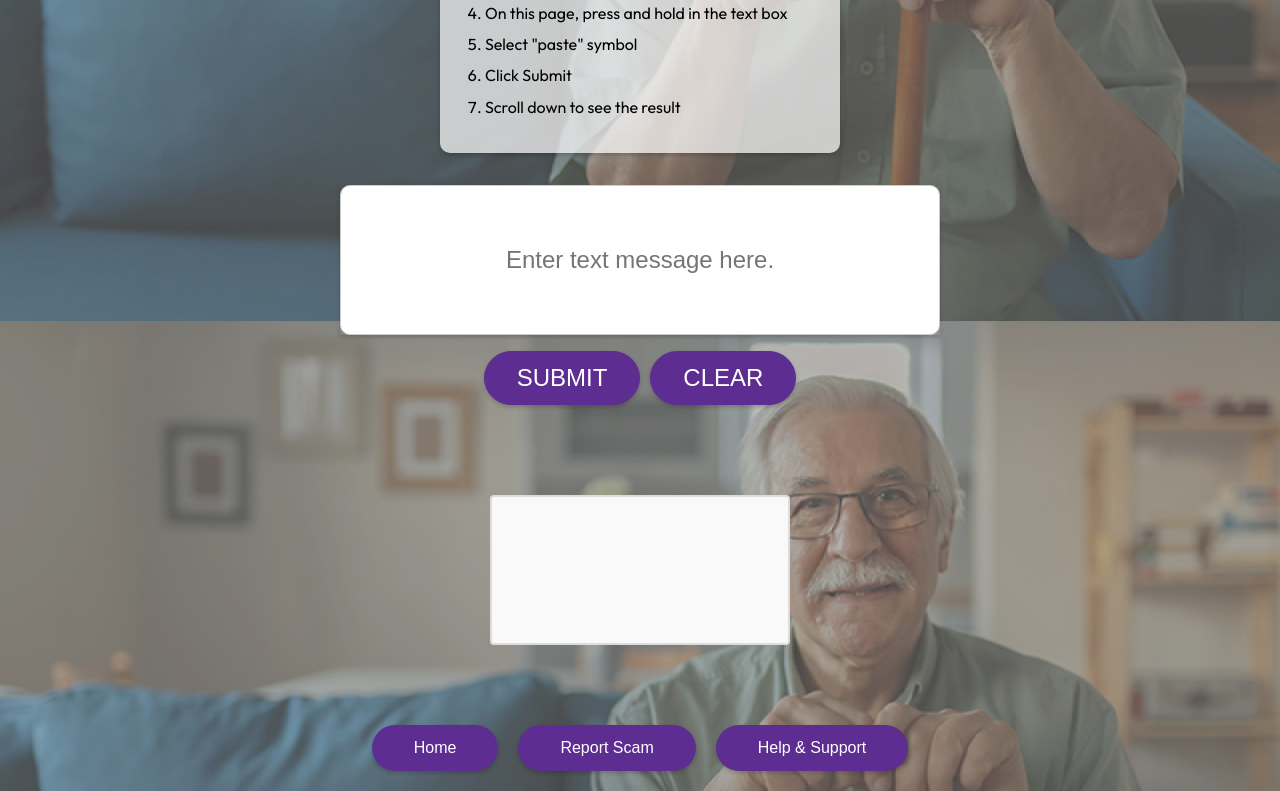
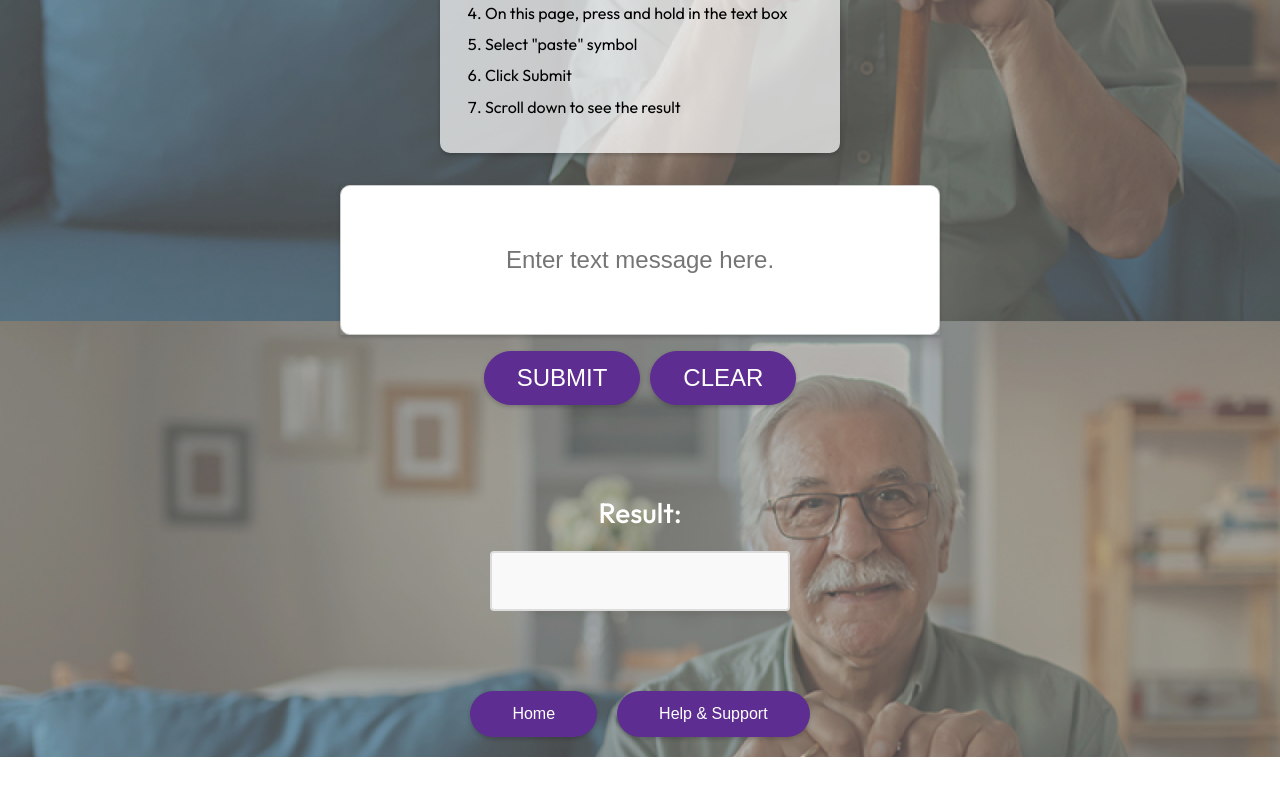
Before and after one commit to mishrab05/scamguard, a React (Create React App) app: page /detectscam in a window 1280 px wide. Shown: the part 486-1277 px from the top of the page. After the commit the page ends 1243 px from the top, so only its background shows below. Built offline with nearby package versions, Linux system fonts and the light colour scheme.

Commit message:
changes acc to feedback

```diff
--- a/src/App.css
+++ b/src/App.css
@@ -190,6 +190,23 @@
   background: rgba(94,45,145, 0.7);
 }
 
+.clearButton {
+  margin-left: 10px;
+  padding: 12px 32px; /*border size*/
+  border-radius: 30px;
+  background: #5E2D91;
+  border: 1px solid #5E2D91;
+  font-size: 1.5rem;
+  color: #fff;
+  text-transform: uppercase;
+  cursor: pointer;
+  box-shadow: 0 2px 4px rgba(0,0,0,0.2);
+}
+
+.clearButton:hover {
+    background: rgba(94,45,145, 0.7);
+}
+
 .result-section{
   display: flex;
   flex-direction: column;
@@ -205,7 +222,7 @@
   border-radius: 4px;
   margin-top: 10px;
   margin-bottom: 50px;
-  height: 150px;
+  height: 60px;
   width: 300px;
   text-align: center;
 }
@@ -226,7 +243,7 @@
 }
 
 /*buttons*/
-.report-scam,.learn-more,.homeButton {
+.learn-more,.homeButton {
   padding: 12px 40px;
   font-size: 1rem;
   border: none;
@@ -241,7 +258,7 @@
   box-shadow: 0 2px 4px rgba(0,0,0,0.2);
 }
 
-.report-scam:hover, .learn-more:hover, .homeButton:hover {
+.learn-more:hover, .homeButton:hover {
   text-decoration: underline;
 }
 
@@ -381,21 +398,3 @@
   margin-left: 3rem;
 }
 /*end of help and support*/
-
-.clearButton {
-
-  margin-left: 10px;
-  padding: 12px 32px; /*border size*/
-  border-radius: 30px;
-  background: #5E2D91;
-  border: 1px solid #5E2D91;
-  font-size: 1.5rem;
-  color: #fff;
-  text-transform: uppercase;
-  cursor: pointer;
-  box-shadow: 0 2px 4px rgba(0,0,0,0.2);
-  }
-
-.clearButton:hover {
-    background: rgba(94,45,145, 0.7);
-  }
--- a/src/routes/Detectscam.js
+++ b/src/routes/Detectscam.js
@@ -82,6 +82,9 @@ const Detectscam = () => {
 
         {/* Section to display search results */}
         <section className="result-section">
+            <h1 className="centered-text">
+                Result:
+            </h1>
           <div id="searchResults" className="search-results">
             <p>{results}</p>
           </div>
@@ -92,10 +95,10 @@ const Detectscam = () => {
           <div className="result-actions">
             {/* Navigation buttons */}
             <button className="homeButton" onClick={() => navigate('/')}>Home</button>
-            <button className="report-scam" onClick={() => window.open('https://www.scamwatch.gov.au/report-a-scam')}>Report Scam</button>
             <button className="learn-more" onClick={() => navigate('/helpsupport')}>Help & Support</button>
           </div>
         </section>
+
       </section>
     </div>
   );
```
